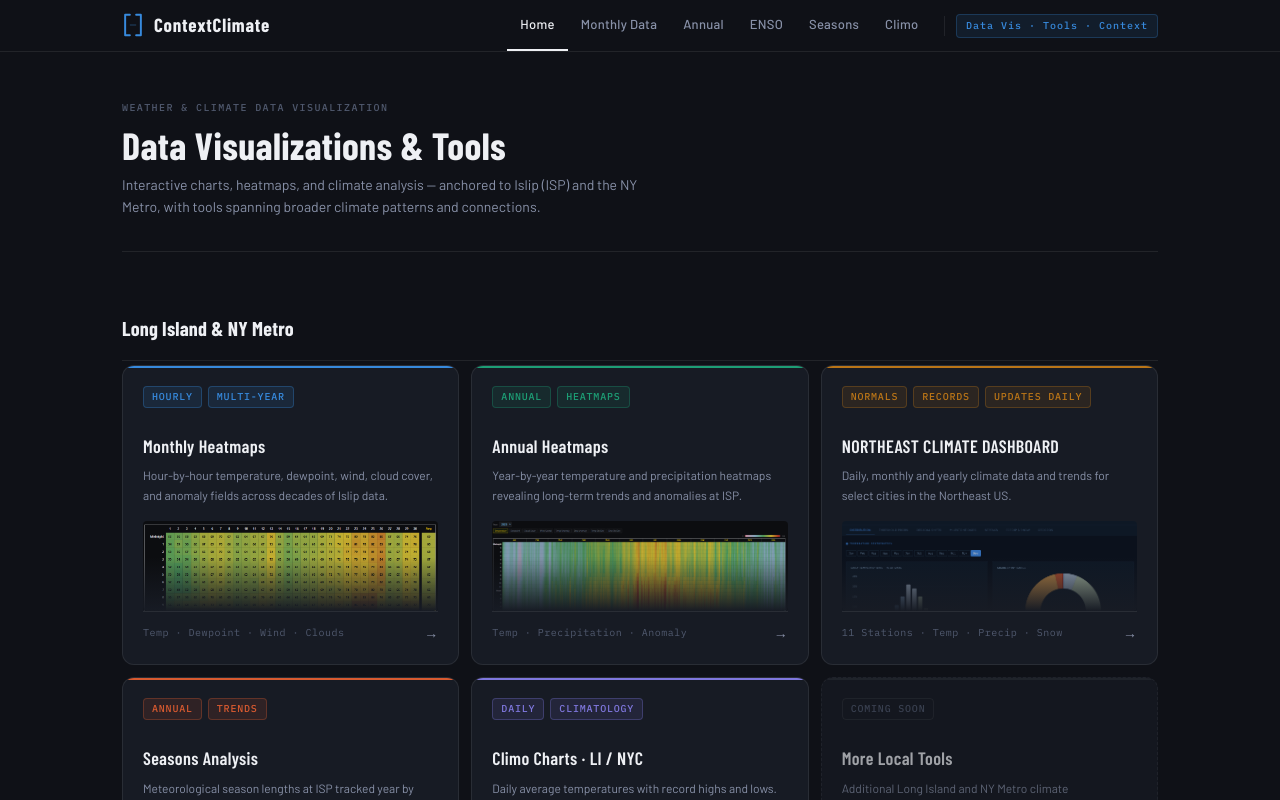
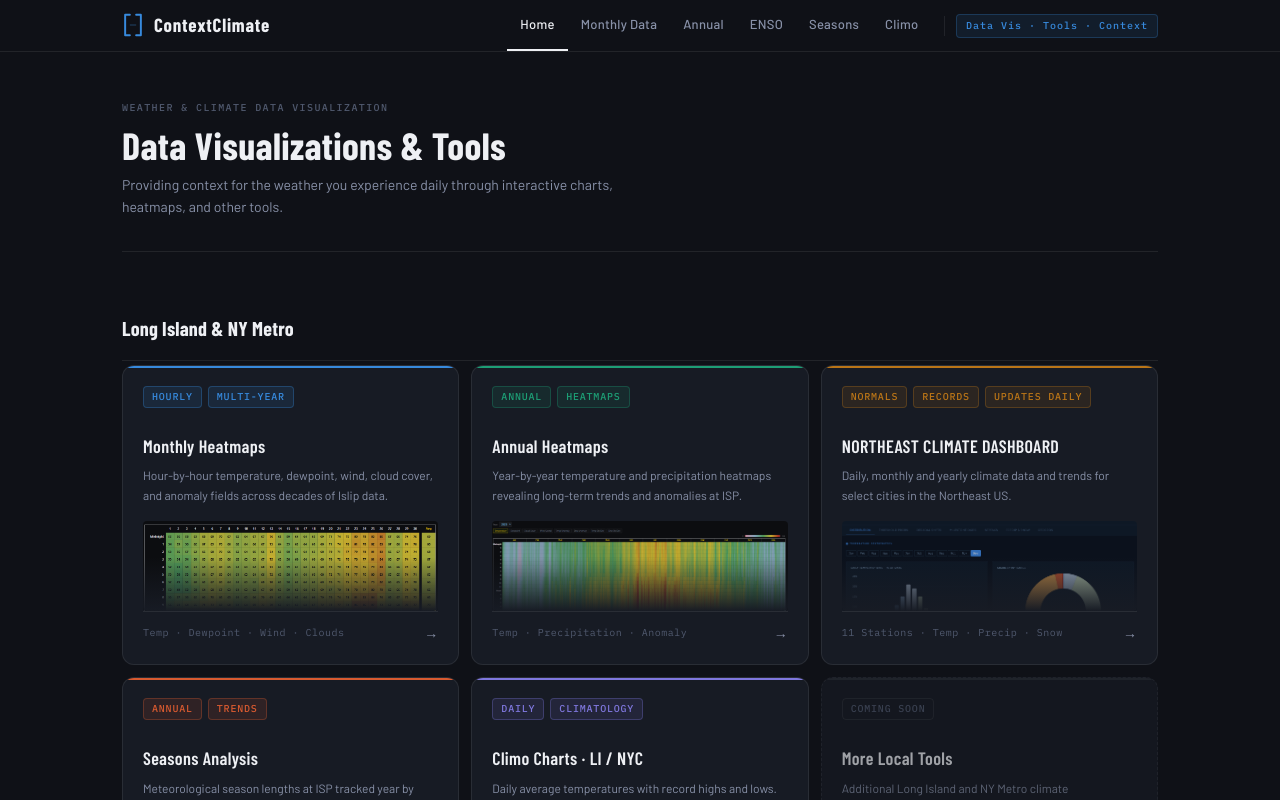
Before and after one commit to josht3113/context-climate, a React (Vite) app: page /#/ in a window 1280 px wide. Shown: the top 800 px of the page. Built offline with nearby package versions, Linux system fonts and the light colour scheme.

Commit message:
Update Home.jsx

```diff
--- a/src/pages/Home.jsx
+++ b/src/pages/Home.jsx
@@ -149,8 +149,7 @@ export default function Home() {
         <p className="page-eyebrow">Weather &amp; Climate Data Visualization</p>
         <h1 className="page-title">Data Visualizations &amp; Tools</h1>
         <p className="page-subtitle">
-          Interactive charts, heatmaps, and climate analysis — anchored to Islip (ISP) and
-          the NY Metro, with tools spanning broader climate patterns and connections.
+          Providing context for the weather you experience daily through interactive charts, heatmaps, and other tools.
         </p>
       </section>
 
```
